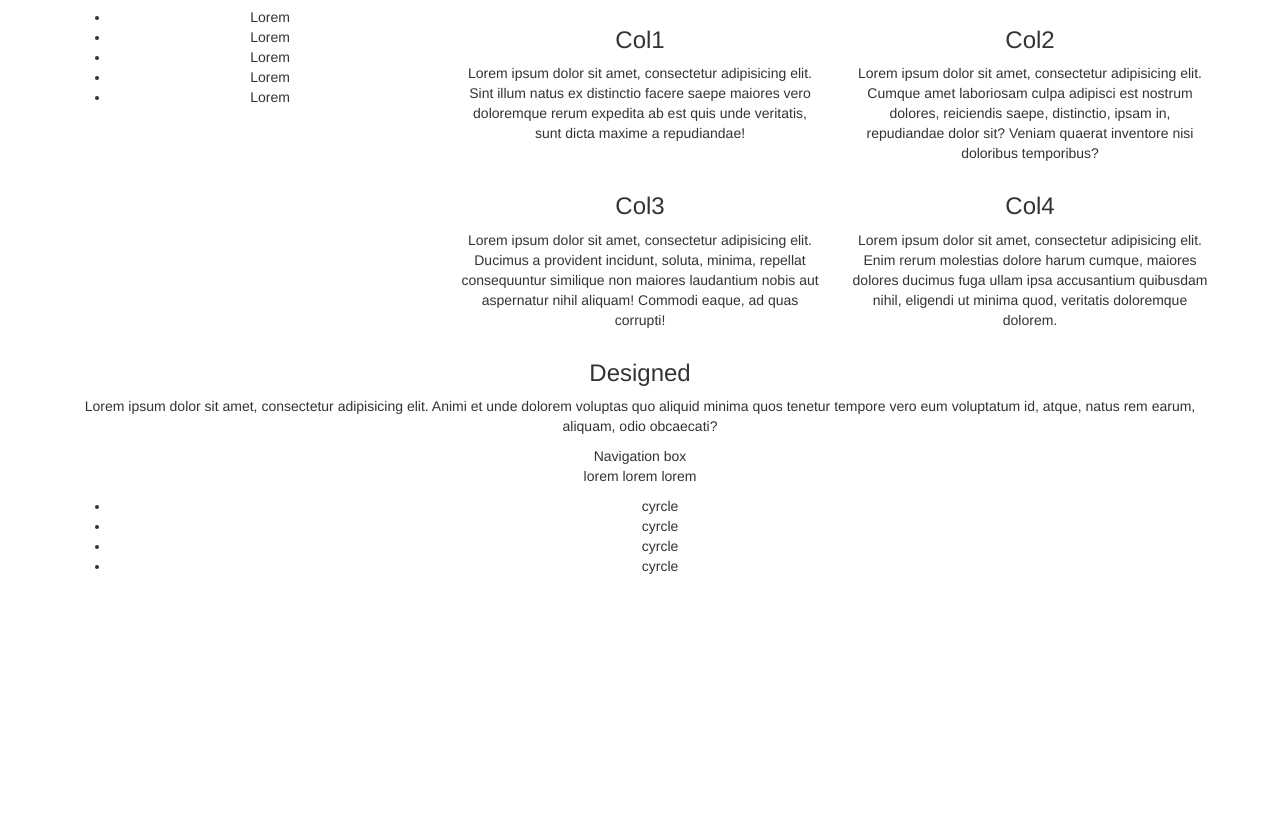
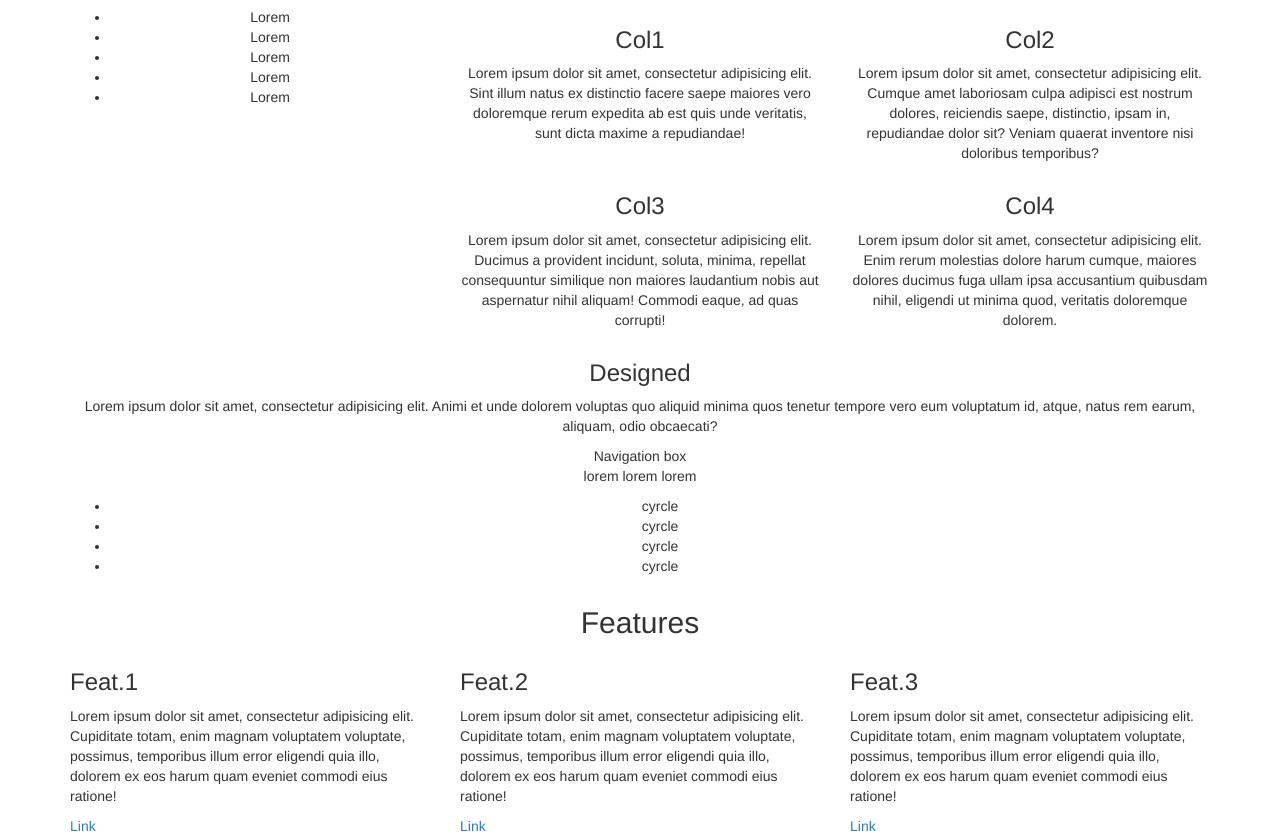
Before and after one commit to alessiobonetti/html-css-digitalocean, a plain HTML site: page index.html in a window 1280 px wide. Shown: the part 256-1092 px from the top of the page. Before the commit the page ends 842 px from the top, so only its background shows below. Drawn offline with nearby package versions, Linux system fonts and the light colour scheme.

Commit message:
Main Features Resp. Finito

```diff
--- a/index.html
+++ b/index.html
@@ -194,13 +194,41 @@
             </div>
           </div>
         </div>
+      </section>
+      <!-- /Designed for developer -->
+      <!-- Features your businnes needs -->
+      <section id="main_features">
+        <div class="container">
+          <!-- title -->
+          <div class="row">
+            <div class="col-sx-12 txt_center">
+              <h2>Features</h2>
+            </div>
+          </div>
+          <!-- /title -->
+          <!-- features -->
+          <div class="row">
+            <div class="col-sx-12 col-sm-4">
+              <h3>Feat.1</h3>
+              <p>Lorem ipsum dolor sit amet, consectetur adipisicing elit. Cupiditate totam, enim magnam voluptatem voluptate, possimus, temporibus illum error eligendi quia illo, dolorem ex eos harum quam eveniet commodi eius ratione!</p>
+              <a href="#">Link</a>
+            </div>
+            <div class="col-sx-12 col-sm-4">
+              <h3>Feat.2</h3>
+              <p>Lorem ipsum dolor sit amet, consectetur adipisicing elit. Cupiditate totam, enim magnam voluptatem voluptate, possimus, temporibus illum error eligendi quia illo, dolorem ex eos harum quam eveniet commodi eius ratione!</p>
+              <a href="#">Link</a>
+            </div>
+            <div class="col-sx-12 col-sm-4">
+              <h3>Feat.3</h3>
+              <p>Lorem ipsum dolor sit amet, consectetur adipisicing elit. Cupiditate totam, enim magnam voluptatem voluptate, possimus, temporibus illum error eligendi quia illo, dolorem ex eos harum quam eveniet commodi eius ratione!</p>
+              <a href="#">Link</a>
+            </div>
+          </div>
+          <!-- /features -->
+        </div>
 
       </section>
-      <!-- /Designed for developer -->
-
-      <section>
-
-      </section>
+      <!-- /Features your businnes needs -->
 
       <section>
 
```
